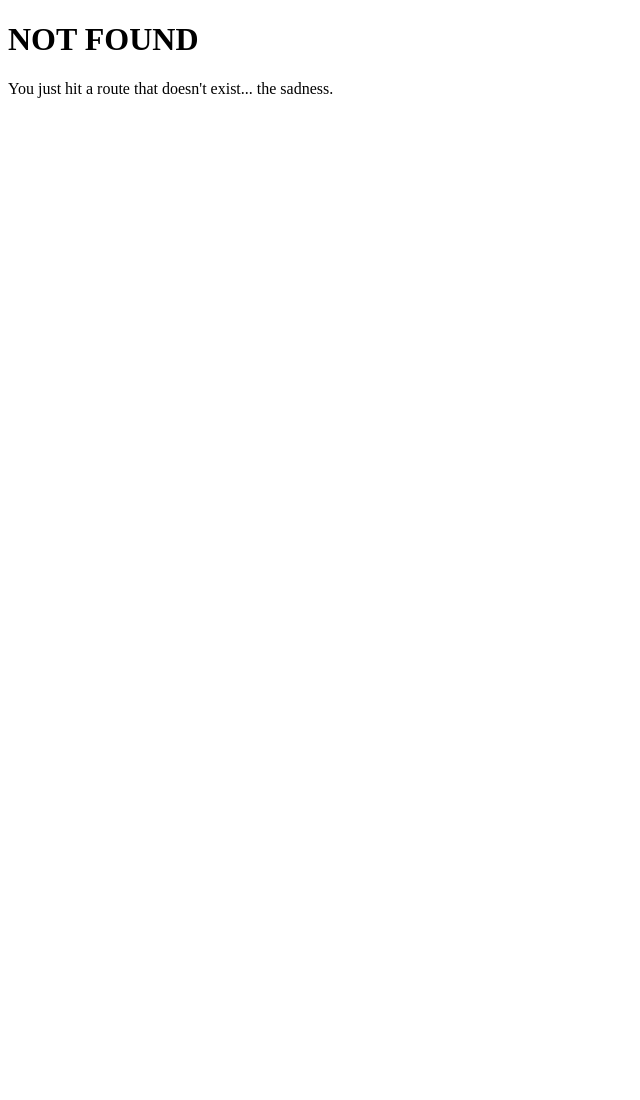
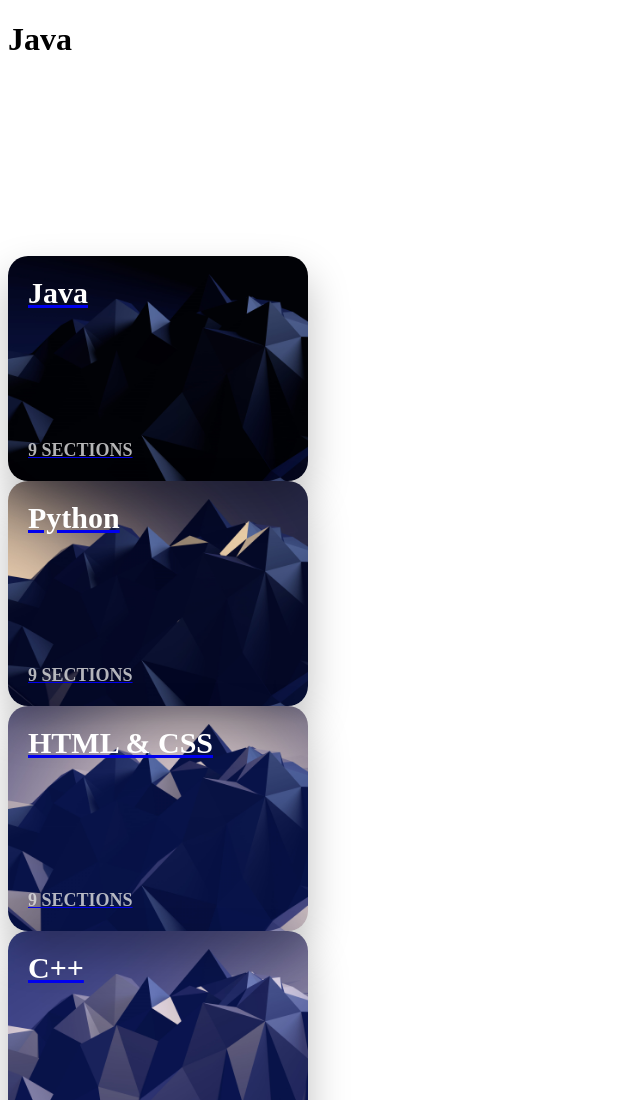
Before and after one commit to IshanShah25/crcodingWeb, a Gatsby site: page /java in a window 1280 px wide. Before the commit this address had no page. Shown: the top 1100 px of the page, without its empty margins (0-640 px from the left). Before the commit the page ends 800 px from the top, so only its background shows below. Built offline with nearby package versions, Linux system fonts and the light colour scheme; Gatsby itself is replaced by a stand-in of ours.

Commit message:
+java page

```diff
--- a/src/pages/courses.js
+++ b/src/pages/courses.js
@@ -40,30 +40,42 @@ const CoursesPage = () => (
       <div  className="CoursesCards">
       <h2>Computer Science</h2>
       <div className="CoursesCardGroup">
+        <Link to="/java">
           <Card
           title="Java"
           text="9 sections"
           image={require('../images/wallpaper.jpg')}/>
+        </Link>
+        <Link to="/">
           <Card
           title="Python"
           text="9 sections"
           image={require('../images/wallpaper2.jpg')}/>
+        </Link>
+        <Link to="/">
         <Card
           title="HTML & CSS"
           text="9 sections"
           image={require('../images/wallpaper3.jpg')}/>
+        </Link>
+        <Link to="/">
           <Card
           title="C++"
           text="9 sections"
           image={require('../images/wallpaper4.jpg')}/>
+        </Link>
+        <Link to="/">
           <Card
           title="C# with Unity"
           text="9 sections"
           image={require('../images/wallpaper3.jpg')}/>
+        </Link>
+        <Link to="/">
           <Card
           title="Swift"
           text="9 sections"
           image={require('../images/wallpaper.jpg')}/>
+        </Link>
 
       </div>
     </div>
@@ -73,18 +85,24 @@ const CoursesPage = () => (
     <div  className="CoursesCards">
       <h2>Math</h2>
       <div className="CoursesCardGroup">
+        <Link to="/">
           <Card
           title="Pre-Algebra"
           text="9 sections"
           image={require('../images/wallpaper.jpg')}/>
+        </Link>
+        <Link to="/">
           <Card
           title="Algebra"
           text="9 sections"
           image={require('../images/wallpaper2.jpg')}/>
+        </Link>
+        <Link to="/">
           <Card
           title="Algebra 2"
           text="9 sections"
           image={require('../images/wallpaper3.jpg')}/>
+        </Link>
 
 
       </div>
@@ -94,18 +112,24 @@ const CoursesPage = () => (
     <div  className="CoursesCards">
       <h2>Finance</h2>
       <div className="CoursesCardGroup">
+        <Link to="/">
           <Card
           title="Personal Finance"
           text="9 sections"
           image={require('../images/wallpaper.jpg')}/>
+        </Link>
+        <Link to="/">
           <Card
           title="Stock Market"
           text="9 sections"
           image={require('../images/wallpaper.jpg')}/>
+        </Link>
+        <Link to="/">
           <Card
           title="Other Finance"
           text="9 sections"
           image={require('../images/wallpaper.jpg')}/>
+        </Link>
 
 
 
--- /dev/null
+++ b/src/pages/java.js
@@ -0,0 +1,111 @@
+import React from 'react'
+import Link from 'gatsby-link'
+import Card from '../components/Card';
+import Section from '../components/Section';
+import Wave from '../components/Wave';
+import staticdata from '../../staticdata.json'
+import Cell from '../components/Cell';
+import styled from 'styled-components'
+
+const SectionCaption = styled.p`
+  font-weight: 600;
+  font-size: 18px;
+  text-transform: uppercase;
+  color: #94A4BA;
+  text-align: center;
+
+`
+const SectionCellGroup = styled.div`
+  max-width: 800px;
+  margin: 0 auto 100px;
+  display: grid;
+  grid-template-columns: repeat(2, 1fr);
+  grid-column-gap: 20px;
+  padding: 0 20px;
+
+  @media (max-width: 800px){
+    grid-template-columns: repeat(1,1fr);
+  }
+`
+
+const CoursesPage = () => (
+  <div className="CoursesBody">
+    <div className="OnlineCourses">
+      <div className="OnlineCoursesGroup">
+        <h1>Java</h1>
+        <Wave />
+      </div>
+
+
+      <div  className="CoursesCards">
+      <div className="CoursesCardGroup">
+        <Link to="/">
+          <Card
+          title="Java"
+          text="9 sections"
+          image={require('../images/wallpaper.jpg')}/>
+        </Link>
+        <Link to="/">
+          <Card
+          title="Python"
+          text="9 sections"
+          image={require('../images/wallpaper2.jpg')}/>
+        </Link>
+        <Link to="/">
+        <Card
+          title="HTML & CSS"
+          text="9 sections"
+          image={require('../images/wallpaper3.jpg')}/>
+        </Link>
+        <Link to="/">
+          <Card
+          title="C++"
+          text="9 sections"
+          image={require('../images/wallpaper4.jpg')}/>
+        </Link>
+        <Link to="/">
+          <Card
+          title="C# with Unity"
+          text="9 sections"
+          image={require('../images/wallpaper3.jpg')}/>
+        </Link>
+        <Link to="/">
+          <Card
+          title="Swift"
+          text="9 sections"
+          image={require('../images/wallpaper.jpg')}/>
+        </Link>
+        <Link to="/">
+          <Card
+          title="C++"
+          text="9 sections"
+          image={require('../images/wallpaper4.jpg')}/>
+        </Link>
+        <Link to="/">
+          <Card
+          title="C# with Unity"
+          text="9 sections"
+          image={require('../images/wallpaper3.jpg')}/>
+        </Link>
+        <Link to="/">
+          <Card
+          title="Swift"
+          text="9 sections"
+          image={require('../images/wallpaper.jpg')}/>
+        </Link>
+
+      </div>
+    </div>
+
+
+
+    </div>
+
+
+    </div>
+
+
+
+)
+
+export default CoursesPage
```
Also changed, not shown: 1 other file. Lines whose indentation alone changed are shown as unchanged.
